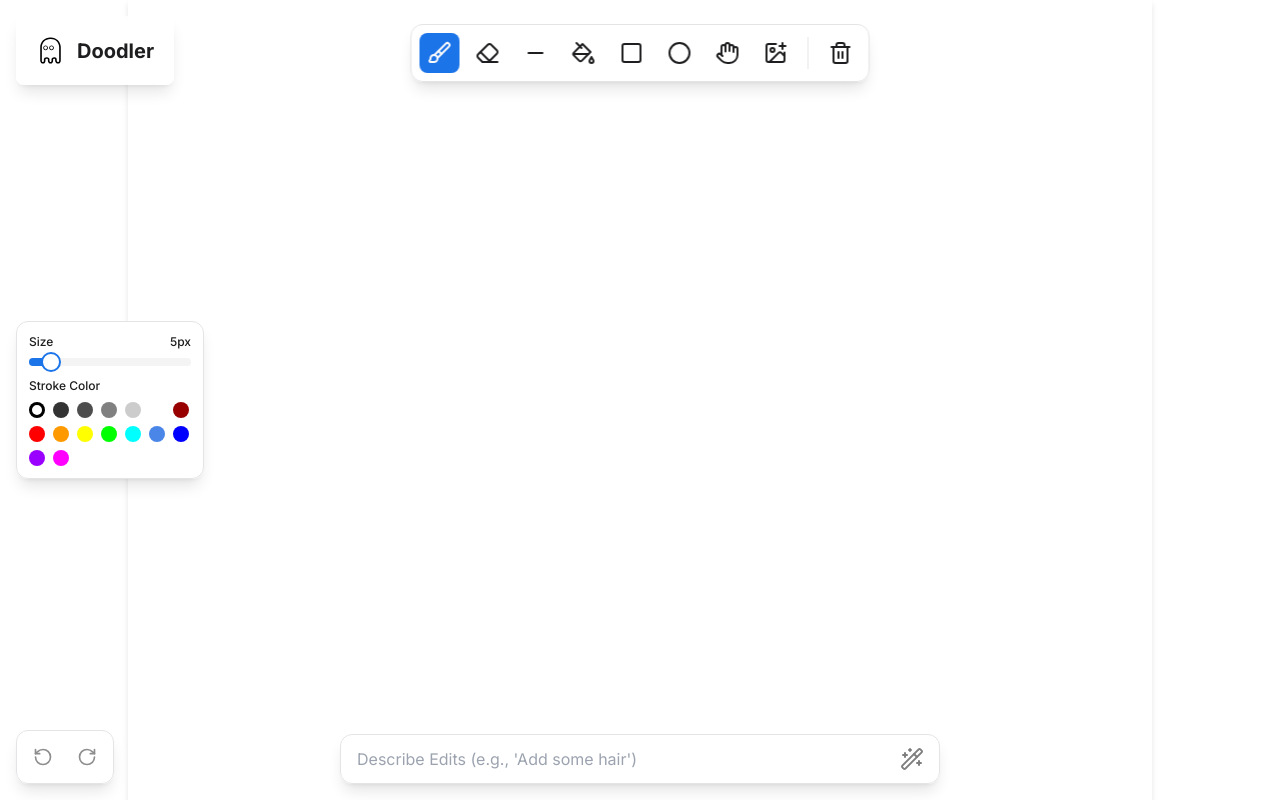
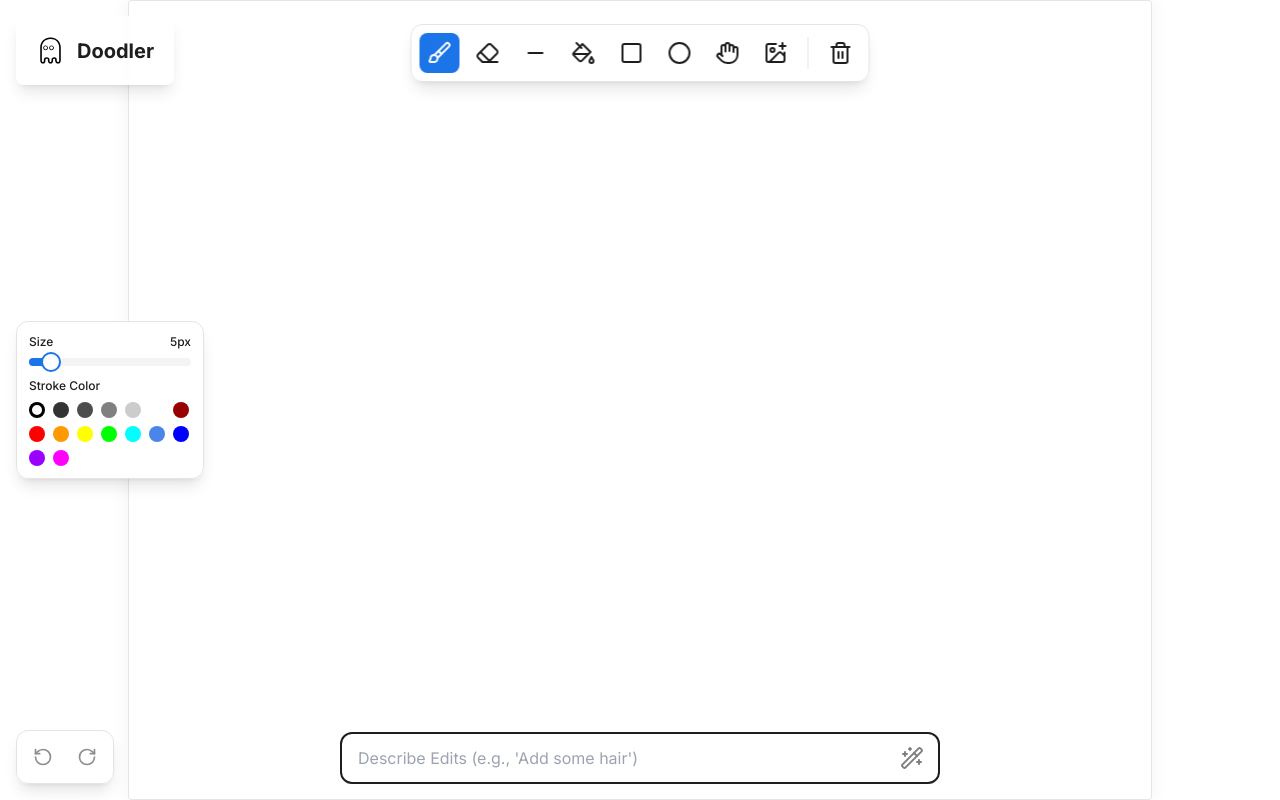
Before and after one commit to gupsammy/gemini-doodler, a Next.js app: page / in a window 1280 px wide. Built offline with nearby package versions, Linux system fonts and the light colour scheme.

Commit message:
Enhance Canvas and PromptInput styling: Add border, box shadow, and border radius to the Canvas component for improved aesthetics. Update PromptInput class for better focus and transition effects, enhancing user experience.

```diff
--- a/components/doodler/Canvas.tsx
+++ b/components/doodler/Canvas.tsx
@@ -122,6 +122,9 @@ export function Canvas() {
       canvas.style.top = "50%";
       canvas.style.left = "50%";
       canvas.style.transform = "translate(-50%, -50%)";
+      canvas.style.border = "1px solid rgba(0, 0, 0, 0.1)";
+      canvas.style.boxShadow = "0 0 20px rgba(0, 0, 0, 0.05)";
+      canvas.style.borderRadius = "4px";
 
       // Initialize panOffset if it doesn't exist
       if (!state.canvasState.panOffset) {
--- a/components/doodler/PromptInput.tsx
+++ b/components/doodler/PromptInput.tsx
@@ -181,7 +181,7 @@ export function PromptInput() {
           onChange={handleInputChange}
           onKeyDown={handleKeyDown}
           placeholder="Describe Edits (e.g., 'Add some hair')"
-          className="w-full pl-4 pr-12 py-3 bg-background/90 backdrop-blur-sm border border-border rounded-xl shadow-lg outline-none focus:ring-2 focus:ring-primary"
+          className="w-full pl-4 pr-12 py-3 bg-background/90 backdrop-blur-sm border-2 border-primary/20 rounded-xl shadow-lg shadow-primary/10 outline-none focus:ring-2 focus:ring-primary focus:border-primary transition-all duration-200"
           disabled={isLoading}
         />
         <button
```
